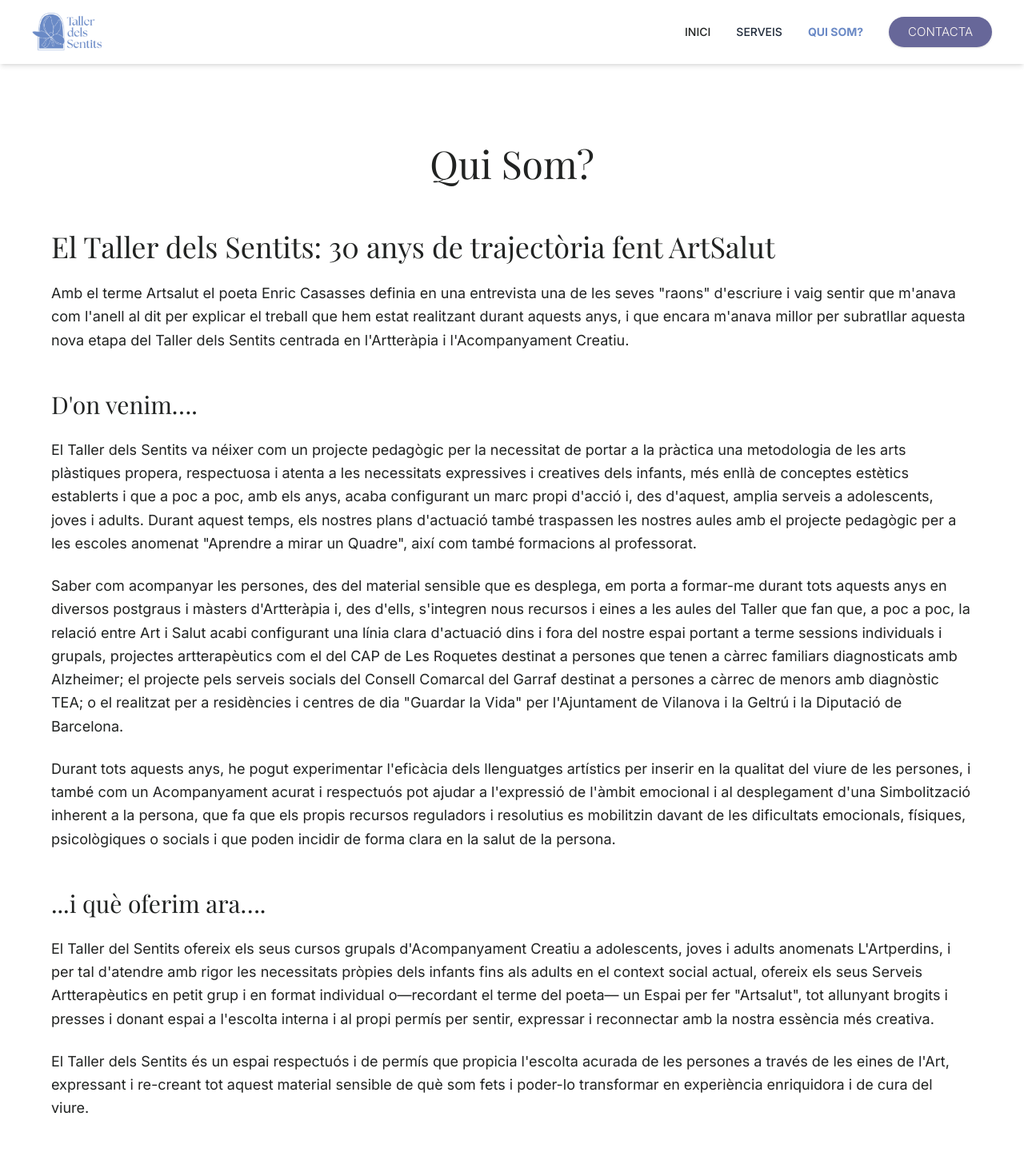
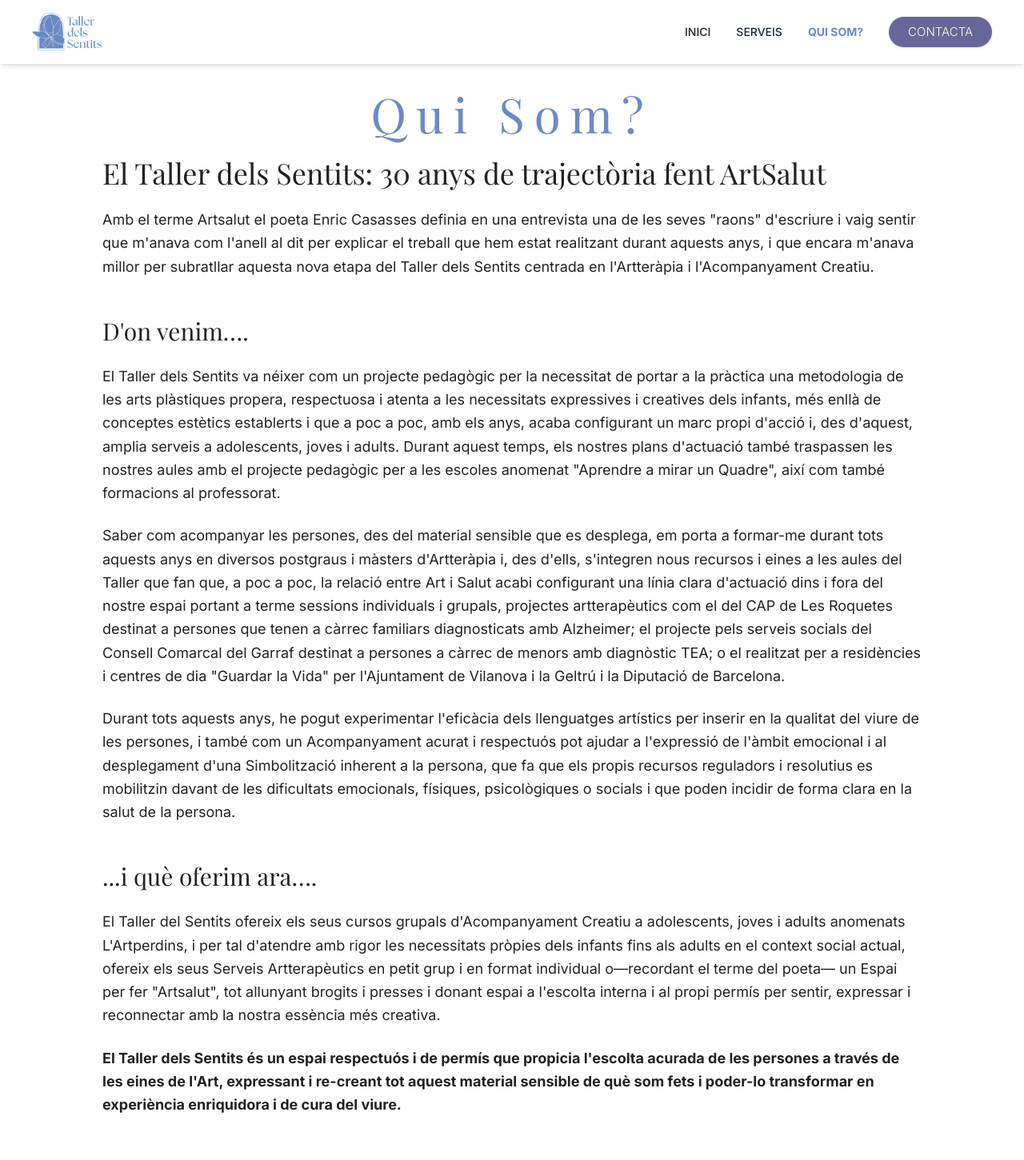
Before and after one commit to m-s-torne/taller-dels-sentits, a Next.js app: page /qui-som in a window 1280 px wide. Shown: the top 1451 px of the page at 80% size. Built offline with nearby package versions, Linux system fonts and the light colour scheme.

Commit message:
fix: highlight paragraph

```diff
--- a/app/qui-som/page.tsx
+++ b/app/qui-som/page.tsx
@@ -9,9 +9,9 @@
     ];
 
     return (
-        <main className="min-h-screen bg-white">
-            <div className="container mx-auto mt-5 sm:mt-15 px-6 sm:px-8 lg:px-12 py-22 sm:py-16 lg:py-30">
-                <h1 className="text-3xl sm:text-4xl lg:text-5xl font-light text-shakespeare text-center mb-10 md:mb-15">
+        <main className="py-10 px-4 sm:px-6 md:px-10 mt-18 min-h-screen">
+            <div className="max-w-5xl mx-auto">
+                <h1 className="text-center text-shakespeare! text-3xl sm:text-4xl lg:text-6xl font-light tracking-[0.2em] mb-6">
                     {quiSomData.mainTitle}
                 </h1>
 
@@ -25,11 +25,14 @@
                                 headingLevel={section.headingLevel}
                                 title={section.title}
                             />
-                            {section.paragraphs.map((paragraph, paragraphIndex) => (
-                                <p key={paragraphIndex}>
-                                    {paragraph}
-                                </p>
-                            ))}
+                            {section.paragraphs.map((paragraph, paragraphIndex) => {
+                                const isHighlightedParagraph = paragraph.includes("El Taller dels Sentits és un espai respectuós");
+                                return (
+                                    <p key={paragraphIndex} className={isHighlightedParagraph ? 'font-bold' : ''}>
+                                        {paragraph}
+                                    </p>
+                                );
+                            })}
                         </section>
                     ))}
 
```
